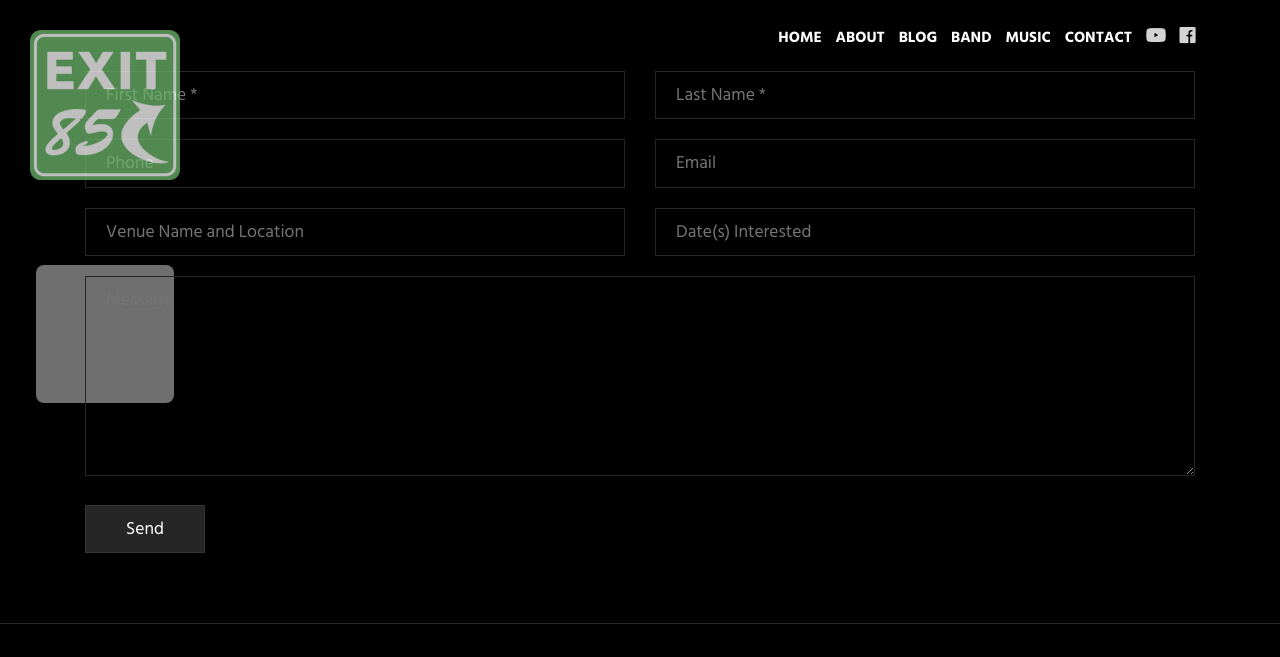
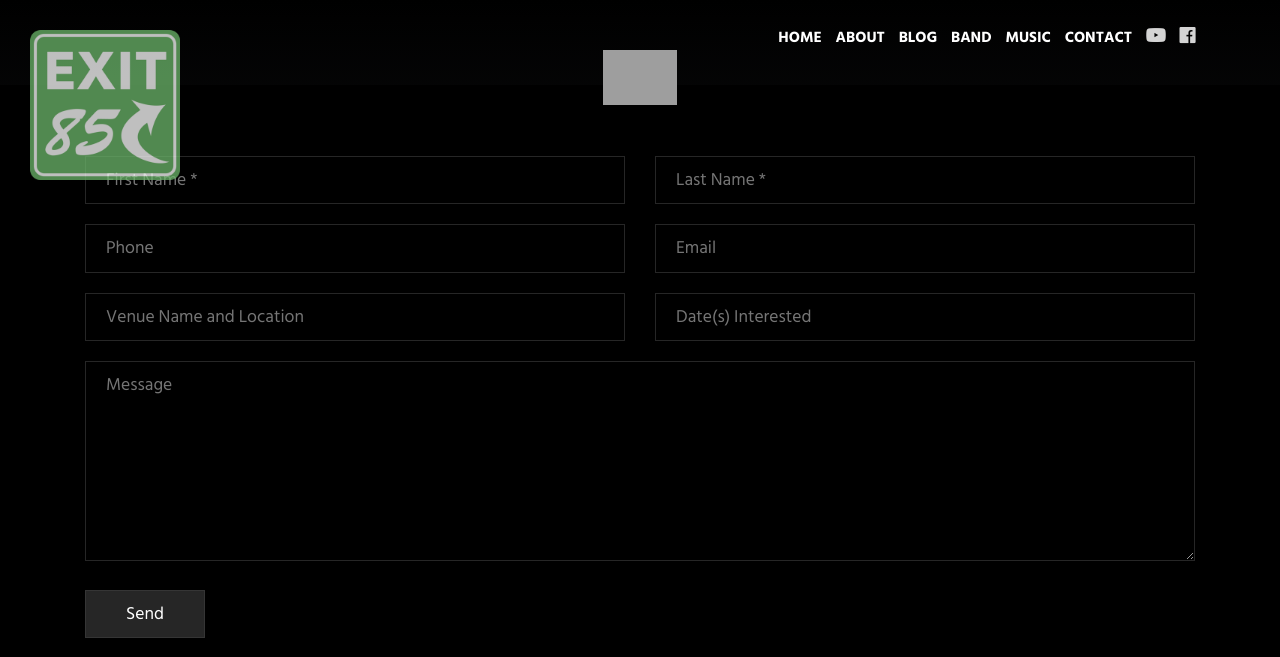
Before and after one commit to jacksutherland/exiteightyfive-com, a PHP site: template templates/_layouts/main.twig in a window 1280 px wide. Shown: the top 657 px of the page. Run offline with PHP 8.4, Linux system fonts and the light colour scheme; the template is opened without the code that fills it, so the values that code supplies are empty; some libraries are stand-ins or nearby versions; grey boxes are pictures that could not be loaded.

Commit message:
reposition sam ash ad

```diff
--- a/templates/_layouts/main.twig
+++ b/templates/_layouts/main.twig
@@ -150,9 +150,16 @@
                 <img src="/images/logo-sign-small.png" alt="">
             </a>
             <div class="fb-like" data-href="https://www.facebook.com/exiteightyfive" data-width="" data-layout="button_count" data-action="like" data-size="small" data-share="true"></div>
-            <a class="header-ad" target="_blank" href="http://click.linksynergy.com/fs-bin/click?id=KeGw5e1ry6A&offerid=490021.10000067&type=4&subid=0"><IMG border=0 alt=button width=125 height=125 src="http://ad.linksynergy.com/fs-bin/show?id=KeGw5e1ry6A&bids=490021.10000067&type=4&subid=0"></a>
             {% block hero %} {% endblock %}
         </div>
+
+        <section>
+            <div class="container text-center">
+                <a class="header-ad" style="display: block;margin: 50px 0 -20px 0;text-align: center;" target="_blank" href="http://click.linksynergy.com/fs-bin/click?id=KeGw5e1ry6A&offerid=490021.10000067&type=4&subid=0">
+                    <img style="max-width:100%; max-height: 55px;" border=0 alt=button src="http://ad.linksynergy.com/fs-bin/show?id=KeGw5e1ry6A&bids=490021.10000067&type=4&subid=0" />
+                </a>
+            </div>
+        </section>
 
         {% block content %} {% endblock %}
 
```
